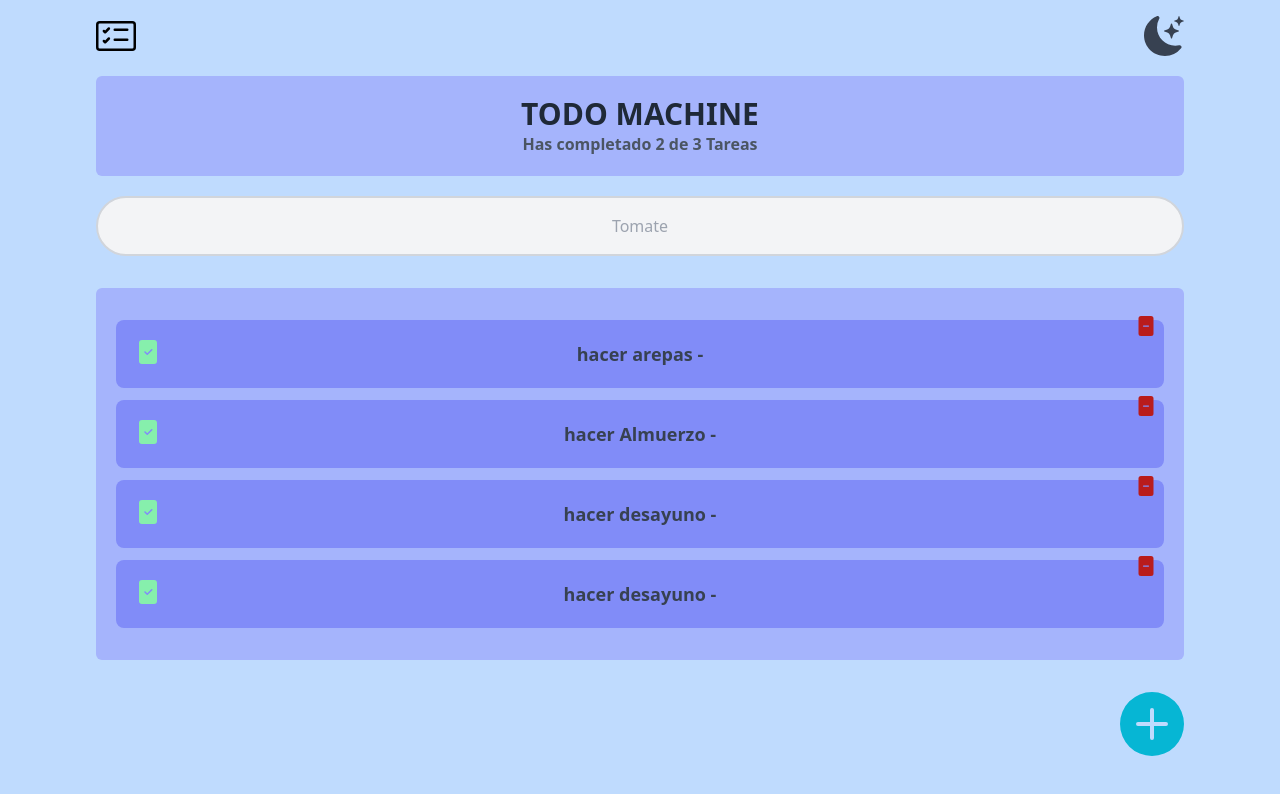
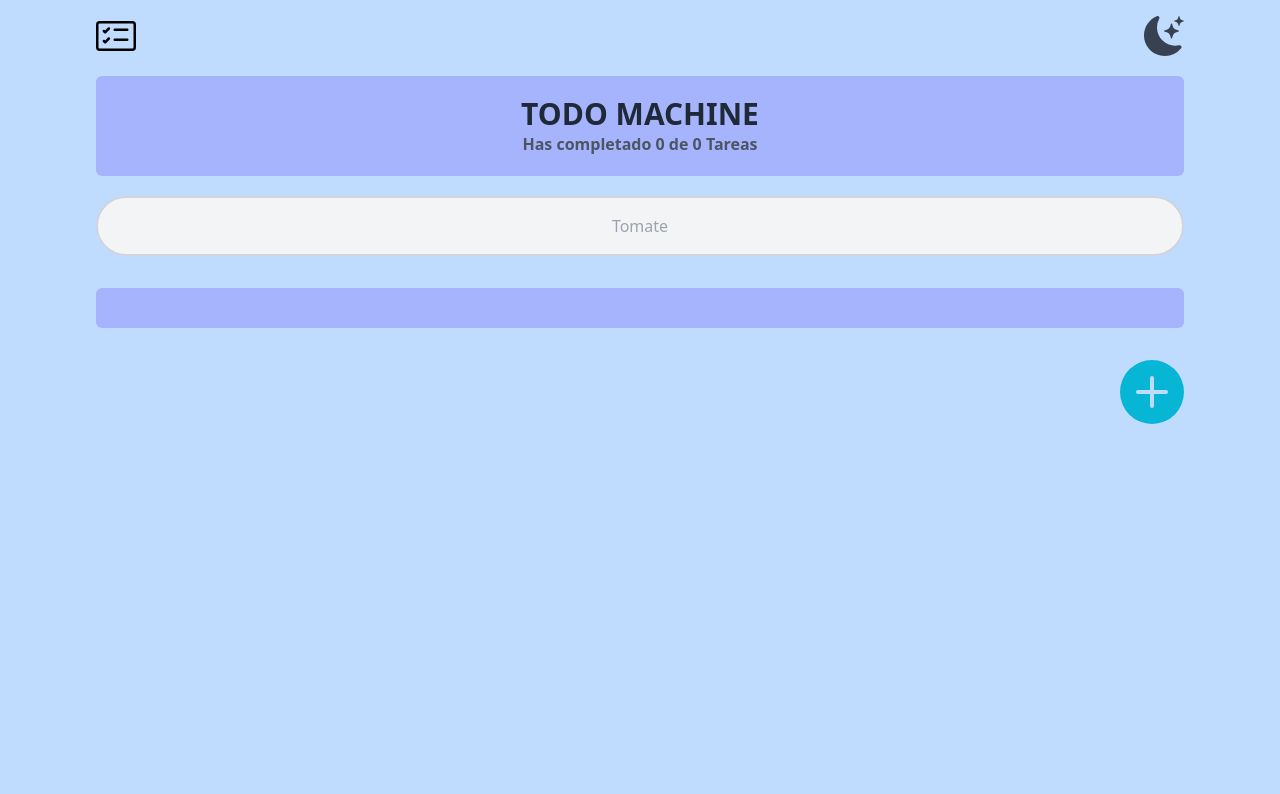
Before and after one commit to renier1989/todo-app, a React (Create React App) app: page / in a window 1280 px wide. Shown: the top 794 px of the page. Built offline with nearby package versions, Linux system fonts and the light colour scheme.

Commit message:
avances con la app de TODOS

```diff
--- a/src/js/App.js
+++ b/src/js/App.js
@@ -1,33 +1,77 @@
 import React from "react";
-import { TodoCounter } from "./TodoCounter";
-import { TodoSearch } from "./TodoSearch";
-import { TodoList } from "./TodoList";
-import { TodoItem } from "./TodoItem";
-import { CreateTodoButton } from "./CreateTodoButton";
-import { Header } from "./Header";
-// import './App.css';
 
-const todos = [
-  { id: "1", text: "hacer arepas", completed: true },
-  { id: "2", text: "hacer Almuerzo", completed: false },
-  { id: "3", text: "hacer desayuno", completed: false },
-  { id: "4", text: "hacer desayuno", completed: false },
-];
+import  {AppUX} from "./AppUX"
+
+// const defaultTodos = [
+//   { id: "1", text: "hacer arepas", completed: 1 },
+//   { id: "2", text: "hacer Almuerzo", completed: 0 },
+//   { id: "3", text: "hacer desayuno", completed: 0 },
+//   { id: "4", text: "hacer CENA", completed: 0 },
+// ];
 
 function App() {
+
+  const localStorageTodos = localStorage.getItem('TODOS_V1');
+  let parsedTodos;
+
+  if (!localStorageTodos) {
+    localStorage.setItem('TODOS_V1', JSON.stringify([]));
+    parsedTodos = [];
+  }else{
+    parsedTodos = JSON.parse(localStorageTodos);
+  }
+
+  const [todos, setTodos] = React.useState(parsedTodos);
+  const [searchValue, setSearchValue] = React.useState('');
+
+  const completedjTodos = todos.filter(todo => !!todo.completed).length;
+  const totalTodos = todos.length;
+
+  let todosFiltered = [];
+
+  if(!searchValue.length >=1){
+    todosFiltered = todos;
+  }else{
+    todosFiltered = todos.filter(todo => {
+      const todoText = todo.text.toLowerCase();
+      const todoSearch = searchValue.toLowerCase();
+
+      return todoText.includes(todoSearch);
+    });
+  }
+
+  const saveTodos = (newTodos) =>{
+    const jsonTodos = JSON.stringify(newTodos);
+    localStorage.setItem('TODOS_V1', jsonTodos);
+    setTodos(newTodos)
+  }
+
+  const completeTodo = (id) =>{
+    const todoIndex = todos.findIndex(todo => todo.id === id);
+    const newTodos = [...todos];
+    newTodos[todoIndex].completed = !newTodos[todoIndex].completed;
+    // setTodos(newTodos);
+    saveTodos(newTodos);
+  }
+
+  const deleteTodo = (id) =>{
+    const todoIndex = todos.findIndex(todo => todo.id === id);
+    const newTodos = [...todos];
+    newTodos.splice(todoIndex, 1);
+    saveTodos(newTodos);
+    // setTodos(newTodos);
+  }
+
   return (
-    <React.Fragment>
-        <Header />
-        <TodoCounter />
-        <TodoSearch />
-        <TodoList>
-          {todos.map((todo) => (
-            <TodoItem key={todo.id} text={todo.text} completed={todo.completed} />
-          ))}
-        </TodoList>
-
-        <CreateTodoButton>+</CreateTodoButton>
-    </React.Fragment>
+    <AppUX
+      totalTodos = {totalTodos}
+      completedjTodos = {completedjTodos}
+      searchValue = {searchValue}
+      setSearchValue = {setSearchValue}
+      todosFiltered = {todosFiltered}
+      completeTodo = {completeTodo}
+      deleteTodo = {deleteTodo}
+    />
   );
 }
 
--- /dev/null
+++ b/src/js/AppUX.js
@@ -0,0 +1,40 @@
+import React from "react";
+import { TodoCounter } from "./TodoCounter";
+import { TodoSearch } from "./TodoSearch";
+import { TodoList } from "./TodoList";
+import { TodoItem } from "./TodoItem";
+import { CreateTodoButton } from "./CreateTodoButton";
+import { Header } from "./Header";
+
+function AppUX({
+totalTodos,
+completedjTodos,
+searchValue,
+setSearchValue,
+todosFiltered,
+completeTodo,
+deleteTodo,
+}) {
+return (
+    <React.Fragment>
+    <Header />
+    <TodoCounter total={totalTodos} completed={completedjTodos} />
+    <TodoSearch searchValue={searchValue} setSearchValue={setSearchValue} />
+    <TodoList>
+        {todosFiltered.map((todo) => (
+        <TodoItem
+            key={todo.id}
+            text={todo.text}
+            completed={todo.completed}
+            onComplete={() => completeTodo(todo.id)}
+            onDelete={() => deleteTodo(todo.id)}
+        />
+        ))}
+    </TodoList>
+
+    <CreateTodoButton>+</CreateTodoButton>
+    </React.Fragment>
+);
+}
+
+export { AppUX };
--- a/src/js/TodoCounter.js
+++ b/src/js/TodoCounter.js
@@ -1,11 +1,11 @@
 import React from 'react';
 
-function TodoCounter() {
+function TodoCounter({total, completed}) {
     return (
         <React.Fragment>
             <div className=' w-full h-1/3  bg-indigo-300 my-5 rounded-md p-5 text-center'>
                 <h2 className='font-extrabold text-3xl text-gray-800'> TODO MACHINE</h2>
-                <h2 className='font-semibold text-gray-600'> Has completado 2 de 3 Tareas</h2>
+                <h2 className='font-semibold text-gray-600'> Has completado {completed} de {total} Tareas</h2>
             </div>
         </React.Fragment>
     );
--- a/src/js/TodoItem.js
+++ b/src/js/TodoItem.js
@@ -3,20 +3,20 @@ import React from "react";
 function TodoItem(props) {
   // console.log(props);
 
-  const onComplete = () => {
-    console.log(`Completaste la Tarea ${props.text}`);
-  };
+  // const onComplete = () => {
+  //   console.log(`Completaste la Tarea ${props.text}`);
+  // };
 
-  const onDelete = () => {
-    console.log(`Borraste la Tarea ${props.text}`);
-  };
+  // const onDelete = () => {
+  //   console.log(`Borraste la Tarea ${props.text}`);
+  // };
 
 
   return (
     <div className="w-full ">
       <li className="flex my-3 bg-indigo-400 p-5 rounded-lg justify-center relative">
         <span className="absolute left-5"
-        onClick={onComplete}
+        onClick={props.onComplete}
         >
           <svg
             xmlns="http://www.w3.org/2000/svg"
@@ -24,13 +24,19 @@ function TodoItem(props) {
             className="bi bi-file-check-fill w-6 h-6 cursor-pointer"
             viewBox="0 0 16 16"
           >
-            <path className="{`fill-current  text-green-300 hover:text-green-400`}"
+            <path className={`fill-current  text-green-300 hover:text-green-400 ${props.completed && 'text-gray-300 hover:text-gray-400' }`}
             d="M12 0H4a2 2 0 0 0-2 2v12a2 2 0 0 0 2 2h8a2 2 0 0 0 2-2V2a2 2 0 0 0-2-2zm-1.146 6.854-3 3a.5.5 0 0 1-.708 0l-1.5-1.5a.5.5 0 1 1 .708-.708L7.5 8.793l2.646-2.647a.5.5 0 0 1 .708.708z" />
           </svg>
         </span>
-        <p className=" text-lg font-bold text-gray-700">{props.text} - {props.completed}</p>
+        <p
+        // eslint-disable-next-line no-template-curly-in-string
+        className={`text-lg font-bold text-gray-700 ${props.completed ? 'line-through' : null }`}
+        // className="text-lg font-bold text-gray-700 line-through"
+        // style={{ textDecoration: props.completed && "line-through" }}
+
+        >{props.text} - {props.completed}</p>
         <span className="absolute -top-1 right-2 cursor-pointer"
-        onClick={onDelete}
+        onClick={props.onDelete}
         >
           <svg
             xmlns="http://www.w3.org/2000/svg"
--- a/src/js/TodoSearch.js
+++ b/src/js/TodoSearch.js
@@ -1,15 +1,15 @@
 import React from 'react';
 
-function TodoSearch() {
+function TodoSearch({searchValue , setSearchValue}) {
 
-    const [searchValue , setSearchValue] = React.useState('');
+    // const [searchValue , setSearchValue] = React.useState('');
 
     const  searchValues = (event) => {
         console.log(event.target.value);
         setSearchValue(event.target.value)
     };
 
-    return  [
+    return  (
         <div className='w-full flex justify-center'>
             <input
             className=' w-full bg-gray-100 rounded-full outline-1 outline- p-4 border-2 border-gray-300 text-center'
@@ -17,9 +17,9 @@ function TodoSearch() {
             value={searchValue}
             onChange={searchValues}
             />
-        </div>,
-        <p>{searchValue}</p>
-    ];
+        </div>
+
+    );
 }
 
 export {TodoSearch}
```
